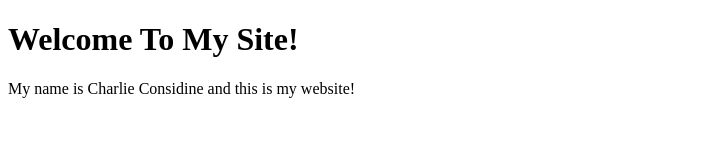
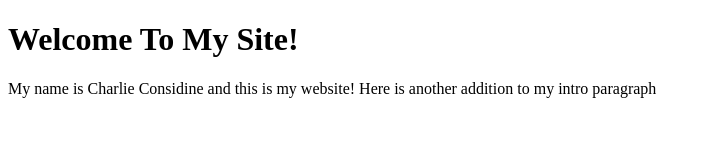
Before and after one commit to Chuck-Considine/Site, a plain HTML site: page index.html in a window 1280 px wide. Shown: the whole page, without its empty margins (0-711 px from the left). Drawn offline with Linux system fonts and the light colour scheme.

Commit message:
edited intro paragraph

```diff
--- a/index.html
+++ b/index.html
@@ -5,6 +5,6 @@
   </head>
   <body>
     <h1>Welcome To My Site!</h1>
-    <p>My name is Charlie Considine and this is my website!</p>
+    <p>My name is Charlie Considine and this is my website! Here is another addition to my intro paragraph</p>
   </body>
 </html>
```
